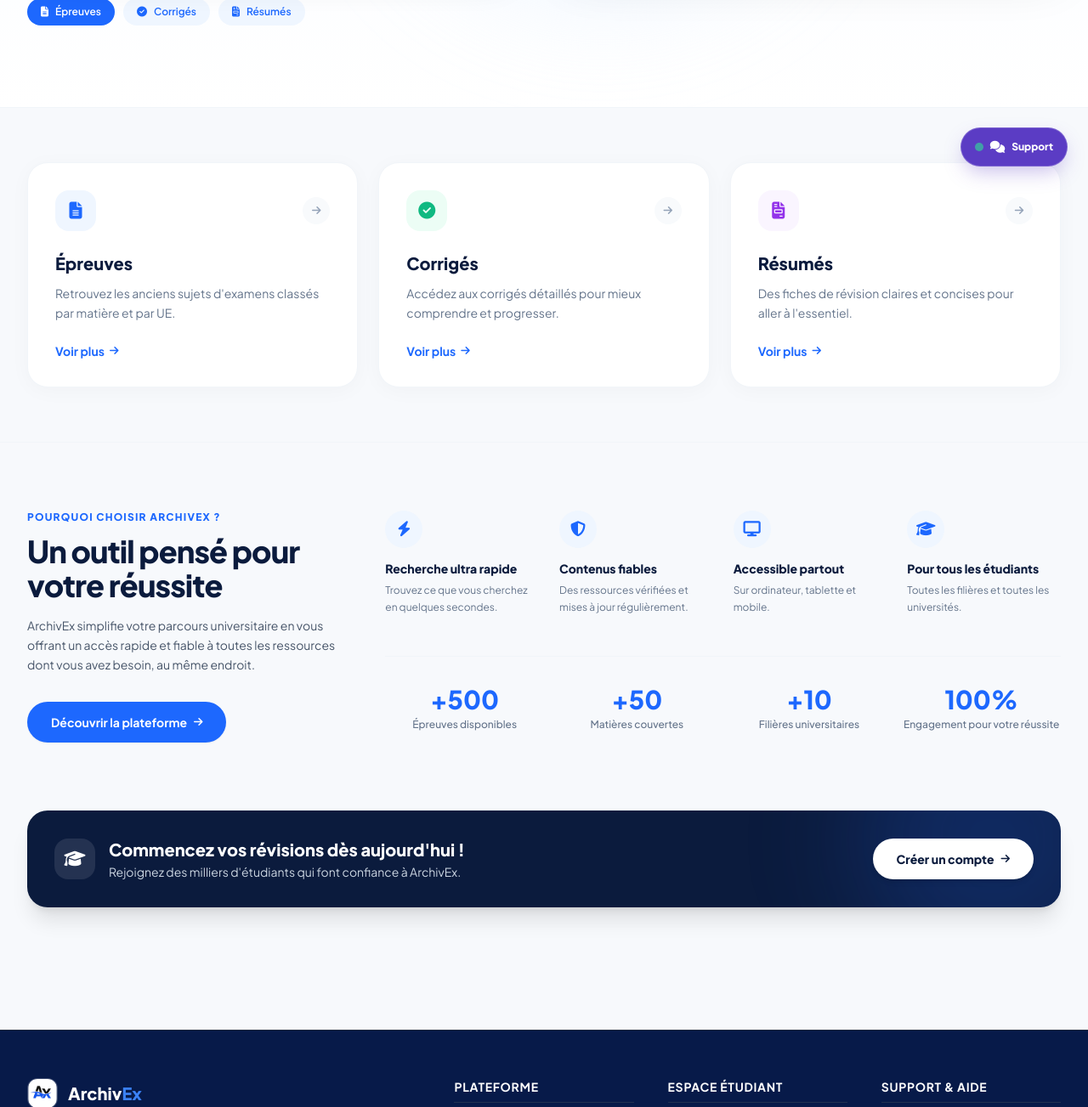
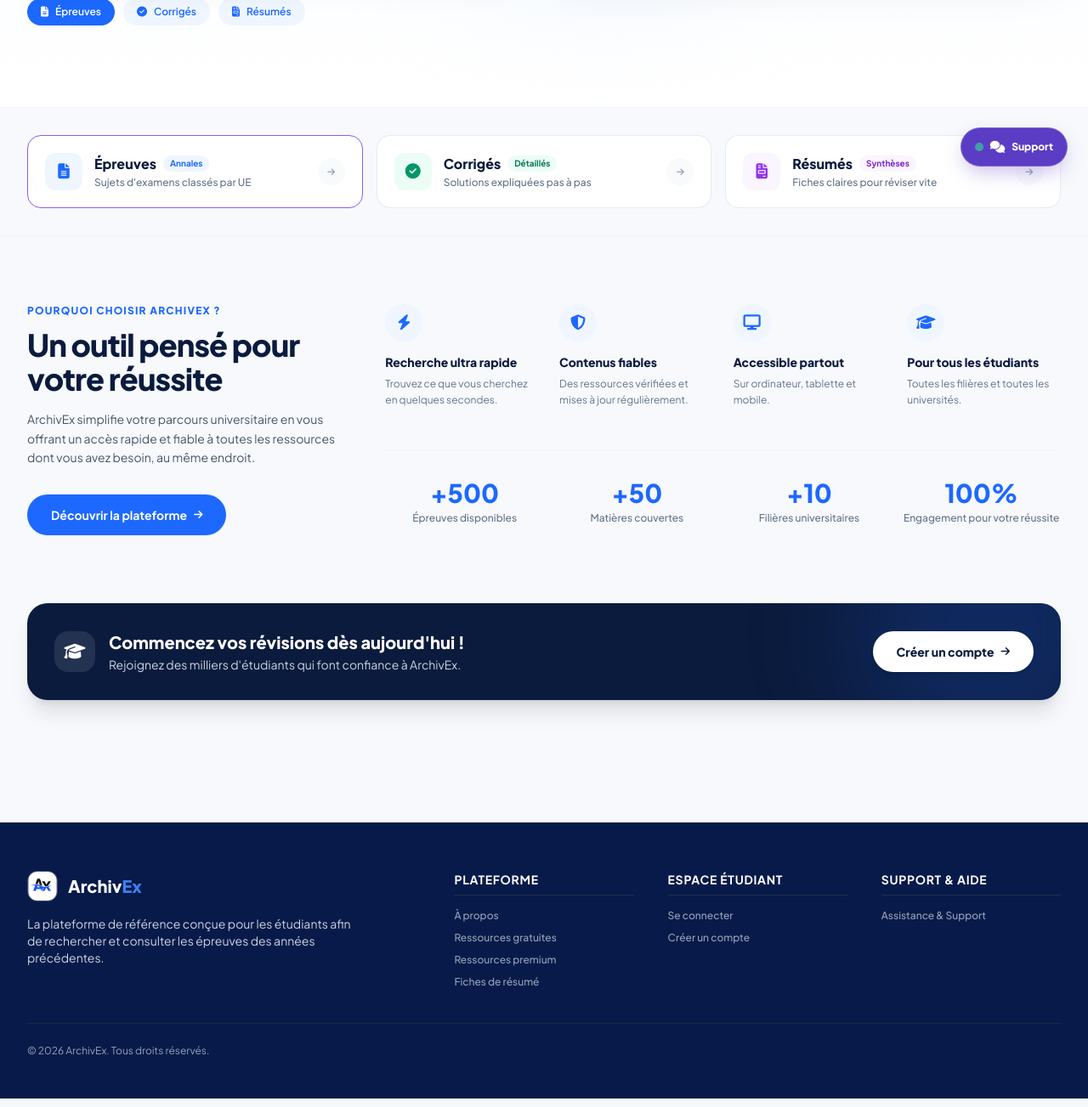
Before and after one commit to eugenetonato-ux/ArchivEx, a Django app: page / in a window 1280 px wide. Shown: the part 580-1883 px from the top of the page at 85% size. Run offline with Django 5.2, Linux system fonts and the light colour scheme; data comes from the database, SQL or seed files in the repository; data that the repository does not hold is empty; some libraries are stand-ins or nearby versions.

Commit message:
style(home): remplacement des grosses cartes par des micro-cartes compactes et élégantes

```diff
--- a/ArchivEx/templates/academics/home.html
+++ b/ArchivEx/templates/academics/home.html
@@ -188,75 +188,66 @@ function toggleMobileHomeMenu() {
 </section>
 
 <!-- ========================================================================= -->
-<!-- 2. CARTES FONCTIONNALITÉS (Épreuves, Corrigés, Résumés) -->
+<!-- 2. CARTES COMPACTES & ÉLÉGANTES (Épreuves, Corrigés, Résumés) -->
 <!-- ========================================================================= -->
-<section class="max-w-7xl mx-auto px-4 sm:px-6 lg:px-8 py-12 lg:py-16">
-    <div class="grid grid-cols-1 md:grid-cols-3 gap-6">
+<section class="max-w-7xl mx-auto px-4 sm:px-6 lg:px-8 py-8">
+    <div class="grid grid-cols-1 md:grid-cols-3 gap-4">
 
-        <!-- CARTE 1 : ÉPREUVES -->
-        <a href="{% url 'exams:liste' %}" class="group bg-white rounded-3xl p-7 sm:p-8 border border-slate-100 shadow-[0_4px_25px_rgba(0,0,0,0.03)] hover:shadow-[0_12px_35px_rgba(0,0,0,0.08)] hover:-translate-y-1 transition-all flex flex-col justify-between">
-            <div>
-                <div class="flex items-center justify-between mb-6">
-                    <div class="w-12 h-12 rounded-2xl bg-blue-50 text-[#1D68FE] flex items-center justify-center text-xl shadow-2xs group-hover:scale-110 transition-transform">
+        <!-- MICRO-CARTE 1 : ÉPREUVES -->
+        <a href="{% url 'exams:liste' %}" class="group flex items-center justify-between p-4 sm:p-5 rounded-2xl bg-white border border-slate-200/80 shadow-2xs hover:shadow-lg hover:border-blue-300 hover:-translate-y-0.5 transition-all">
+            <div class="flex items-center space-x-3.5 min-w-0">
+                <div class="w-11 h-11 rounded-xl bg-blue-50 text-[#1D68FE] flex items-center justify-center text-lg shrink-0 group-hover:scale-105 transition-transform shadow-2xs">
                     <i class="fa-solid fa-file-lines"></i>
                 </div>
-                    <div class="w-8 h-8 rounded-full bg-slate-50 text-slate-400 group-hover:bg-[#1D68FE] group-hover:text-white flex items-center justify-center text-xs transition-colors">
-                        <i class="fa-solid fa-arrow-right"></i>
+                <div class="min-w-0">
+                    <div class="flex items-center space-x-2">
+                        <h3 class="text-sm sm:text-base font-black text-[#0B1B3D] group-hover:text-[#1D68FE] transition-colors truncate">Épreuves</h3>
+                        <span class="text-[10px] font-bold px-2 py-0.5 rounded-full bg-blue-50 text-[#1D68FE]">Annales</span>
+                    </div>
+                    <p class="text-xs text-slate-500 font-medium truncate mt-0.5">Sujets d'examens classés par UE</p>
                 </div>
             </div>
-                <h3 class="text-xl font-black text-[#0B1B3D] mb-2.5">Épreuves</h3>
-                <p class="text-slate-500 text-sm leading-relaxed mb-6 font-normal">
-                    Retrouvez les anciens sujets d'examens classés par matière et par UE.
-                </p>
+            <div class="w-8 h-8 rounded-full bg-slate-50 text-slate-400 group-hover:bg-[#1D68FE] group-hover:text-white flex items-center justify-center text-xs transition-all shrink-0 ml-3 shadow-2xs">
+                <i class="fa-solid fa-arrow-right text-[10px] group-hover:translate-x-0.5 transition-transform"></i>
             </div>
-            <span class="inline-flex items-center space-x-1.5 text-sm font-bold text-[#1D68FE] group-hover:translate-x-1 transition-transform">
-                <span>Voir plus</span>
-                <i class="fa-solid fa-arrow-right text-xs"></i>
-            </span>
         </a>
 
-        <!-- CARTE 2 : CORRIGÉS -->
-        <a href="{% url 'exams:liste' %}?has_correction=1" class="group bg-white rounded-3xl p-7 sm:p-8 border border-slate-100 shadow-[0_4px_25px_rgba(0,0,0,0.03)] hover:shadow-[0_12px_35px_rgba(0,0,0,0.08)] hover:-translate-y-1 transition-all flex flex-col justify-between">
-            <div>
-                <div class="flex items-center justify-between mb-6">
-                    <div class="w-12 h-12 rounded-2xl bg-emerald-50 text-emerald-500 flex items-center justify-center text-xl shadow-2xs group-hover:scale-110 transition-transform">
+        <!-- MICRO-CARTE 2 : CORRIGÉS -->
+        <a href="{% url 'exams:liste' %}?has_correction=1" class="group flex items-center justify-between p-4 sm:p-5 rounded-2xl bg-white border border-slate-200/80 shadow-2xs hover:shadow-lg hover:border-emerald-300 hover:-translate-y-0.5 transition-all">
+            <div class="flex items-center space-x-3.5 min-w-0">
+                <div class="w-11 h-11 rounded-xl bg-emerald-50 text-emerald-600 flex items-center justify-center text-lg shrink-0 group-hover:scale-105 transition-transform shadow-2xs">
                     <i class="fa-solid fa-circle-check"></i>
                 </div>
-                    <div class="w-8 h-8 rounded-full bg-slate-50 text-slate-400 group-hover:bg-emerald-500 group-hover:text-white flex items-center justify-center text-xs transition-colors">
-                        <i class="fa-solid fa-arrow-right"></i>
+                <div class="min-w-0">
+                    <div class="flex items-center space-x-2">
+                        <h3 class="text-sm sm:text-base font-black text-[#0B1B3D] group-hover:text-emerald-600 transition-colors truncate">Corrigés</h3>
+                        <span class="text-[10px] font-bold px-2 py-0.5 rounded-full bg-emerald-50 text-emerald-700">Détaillés</span>
+                    </div>
+                    <p class="text-xs text-slate-500 font-medium truncate mt-0.5">Solutions expliquées pas à pas</p>
                 </div>
             </div>
-                <h3 class="text-xl font-black text-[#0B1B3D] mb-2.5">Corrigés</h3>
-                <p class="text-slate-500 text-sm leading-relaxed mb-6 font-normal">
-                    Accédez aux corrigés détaillés pour mieux comprendre et progresser.
-                </p>
+            <div class="w-8 h-8 rounded-full bg-slate-50 text-slate-400 group-hover:bg-emerald-600 group-hover:text-white flex items-center justify-center text-xs transition-all shrink-0 ml-3 shadow-2xs">
+                <i class="fa-solid fa-arrow-right text-[10px] group-hover:translate-x-0.5 transition-transform"></i>
             </div>
-            <span class="inline-flex items-center space-x-1.5 text-sm font-bold text-[#1D68FE] group-hover:translate-x-1 transition-transform">
-                <span>Voir plus</span>
-                <i class="fa-solid fa-arrow-right text-xs"></i>
-            </span>
         </a>
 
-        <!-- CARTE 3 : RÉSUMÉS -->
-        <a href="{% url 'content:summary_list' %}" class="group bg-white rounded-3xl p-7 sm:p-8 border border-slate-100 shadow-[0_4px_25px_rgba(0,0,0,0.03)] hover:shadow-[0_12px_35px_rgba(0,0,0,0.08)] hover:-translate-y-1 transition-all flex flex-col justify-between">
-            <div>
-                <div class="flex items-center justify-between mb-6">
-                    <div class="w-12 h-12 rounded-2xl bg-purple-50 text-purple-600 flex items-center justify-center text-xl shadow-2xs group-hover:scale-110 transition-transform">
+        <!-- MICRO-CARTE 3 : RÉSUMÉS -->
+        <a href="{% url 'content:summary_list' %}" class="group flex items-center justify-between p-4 sm:p-5 rounded-2xl bg-white border border-slate-200/80 shadow-2xs hover:shadow-lg hover:border-purple-300 hover:-translate-y-0.5 transition-all">
+            <div class="flex items-center space-x-3.5 min-w-0">
+                <div class="w-11 h-11 rounded-xl bg-purple-50 text-purple-600 flex items-center justify-center text-lg shrink-0 group-hover:scale-105 transition-transform shadow-2xs">
                     <i class="fa-solid fa-file-invoice"></i>
                 </div>
-                    <div class="w-8 h-8 rounded-full bg-slate-50 text-slate-400 group-hover:bg-purple-600 group-hover:text-white flex items-center justify-center text-xs transition-colors">
-                        <i class="fa-solid fa-arrow-right"></i>
+                <div class="min-w-0">
+                    <div class="flex items-center space-x-2">
+                        <h3 class="text-sm sm:text-base font-black text-[#0B1B3D] group-hover:text-purple-600 transition-colors truncate">Résumés</h3>
+                        <span class="text-[10px] font-bold px-2 py-0.5 rounded-full bg-purple-50 text-purple-700">Synthèses</span>
+                    </div>
+                    <p class="text-xs text-slate-500 font-medium truncate mt-0.5">Fiches claires pour réviser vite</p>
                 </div>
             </div>
-                <h3 class="text-xl font-black text-[#0B1B3D] mb-2.5">Résumés</h3>
-                <p class="text-slate-500 text-sm leading-relaxed mb-6 font-normal">
-                    Des fiches de révision claires et concises pour aller à l'essentiel.
-                </p>
+            <div class="w-8 h-8 rounded-full bg-slate-50 text-slate-400 group-hover:bg-purple-600 group-hover:text-white flex items-center justify-center text-xs transition-all shrink-0 ml-3 shadow-2xs">
+                <i class="fa-solid fa-arrow-right text-[10px] group-hover:translate-x-0.5 transition-transform"></i>
             </div>
-            <span class="inline-flex items-center space-x-1.5 text-sm font-bold text-[#1D68FE] group-hover:translate-x-1 transition-transform">
-                <span>Voir plus</span>
-                <i class="fa-solid fa-arrow-right text-xs"></i>
-            </span>
         </a>
 
     </div>
```
Lines whose indentation alone changed are shown as unchanged.
